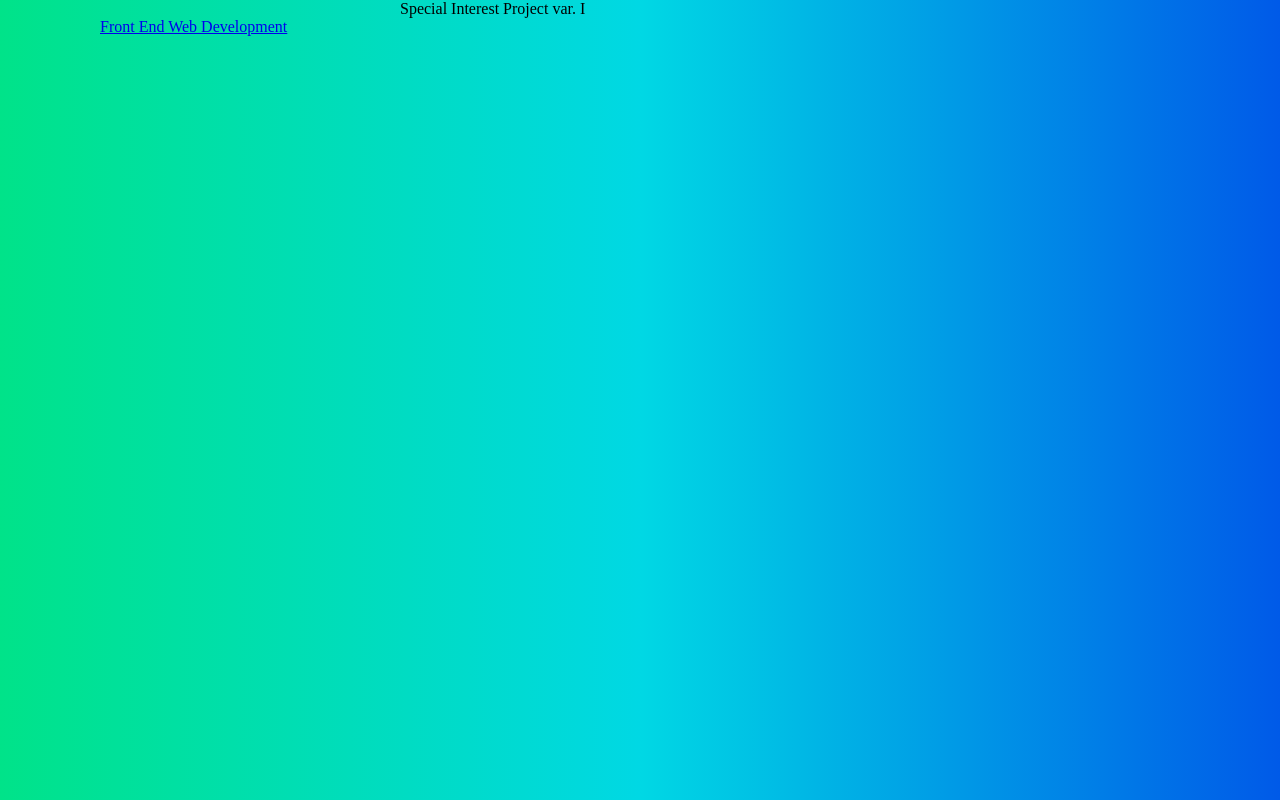
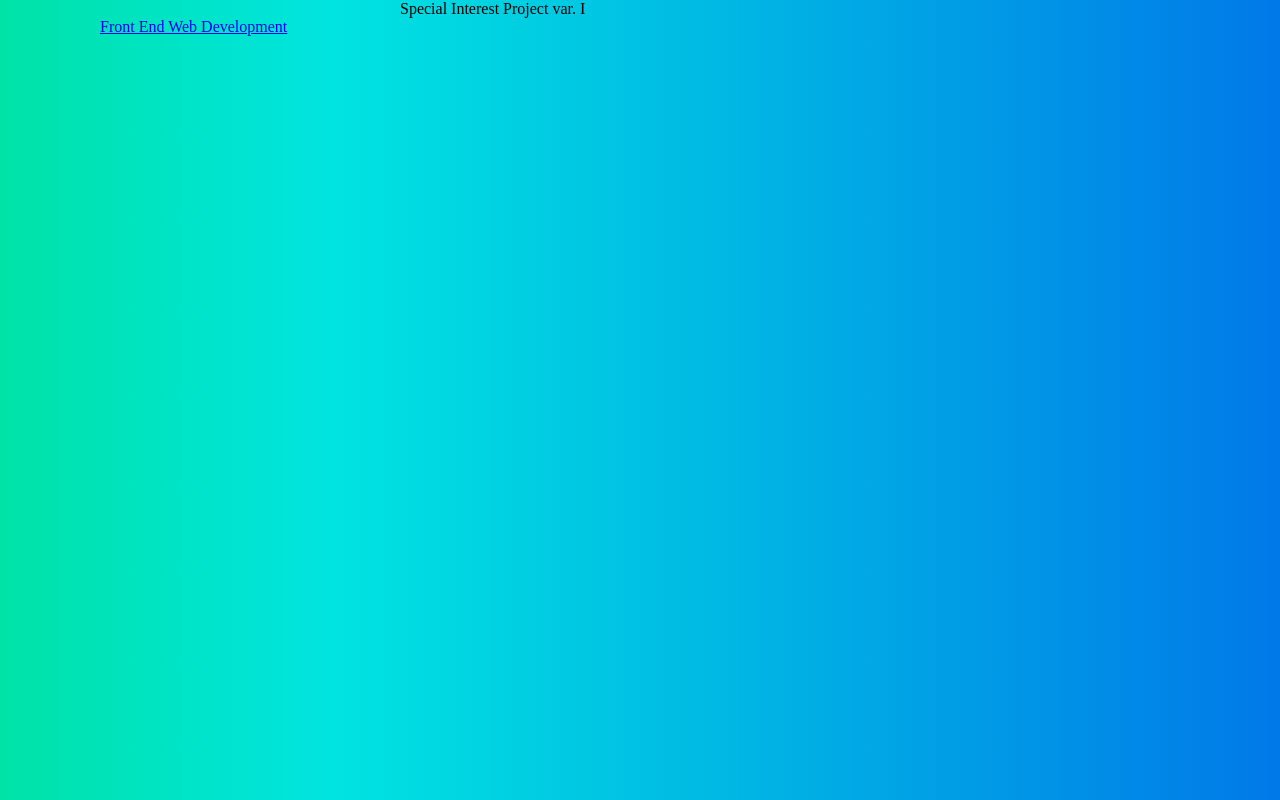
Before and after one commit to jonaszchuang/interest-project, a plain HTML site: page special-interests/index.html in a window 1280 px wide. Drawn offline with Linux system fonts and the light colour scheme.

Commit message:
changed background v3

```diff
--- a/special-interests/styles.css
+++ b/special-interests/styles.css
@@ -1,11 +1,6 @@
 body {
-    background: rgb(0, 227, 137);
-    background: linear-gradient(
-      90deg,
-      rgba(0, 227, 137, 1) 0%,
-      rgba(0, 216, 228, 1) 50%,
-      rgba(0, 90, 232, 1) 100%
-    );
+    background: rgb(0,227,167);
+    background: linear-gradient(90deg, rgba(0,227,167,1) 0%, rgba(0,228,225,1) 26%, rgba(0,121,232,1) 100%);
     margin-top: 0px;
     margin-left: 0px;
   }
```
